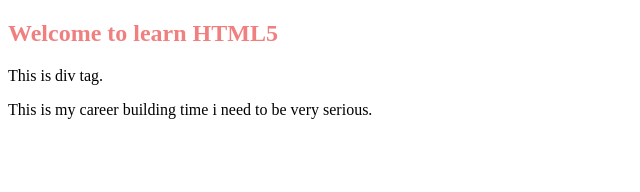
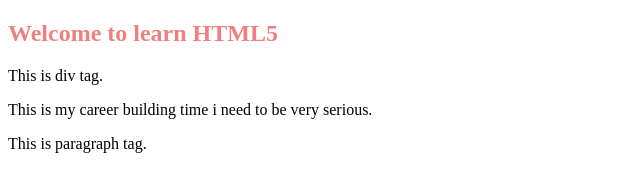
Before and after one commit to tom-leo1/FirstProj, a plain HTML site: page Project1/index.html in a window 1280 px wide. Shown: the whole page, without its empty margins (0-640 px from the left). Drawn offline with Linux system fonts and the light colour scheme.

Commit message:
added main tag

```diff
--- a/Project1/index.html
+++ b/Project1/index.html
@@ -16,5 +16,8 @@
         This is my career building time i need to be very serious.
       </article>
     </section>
+    <main>
+      <p>This is paragraph tag.</p>
+    </main>
   </body>
 </html>
```
